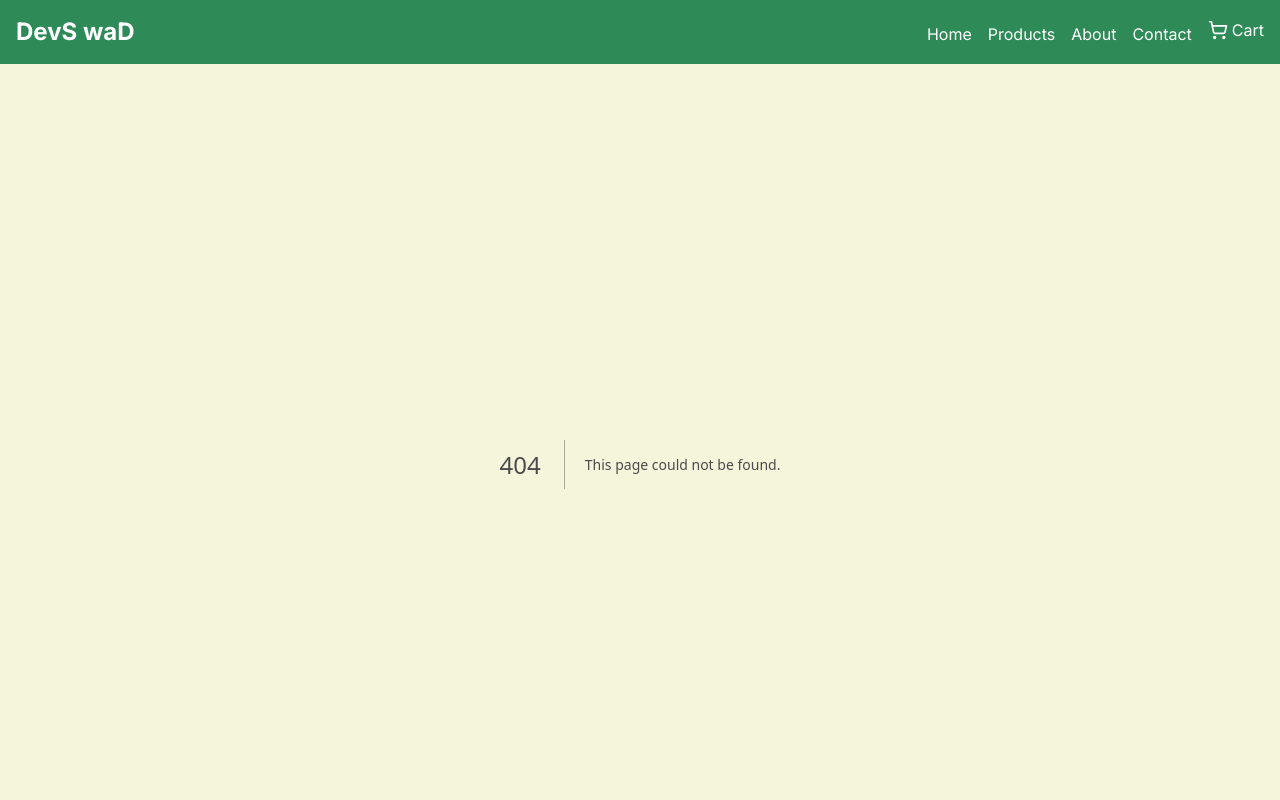
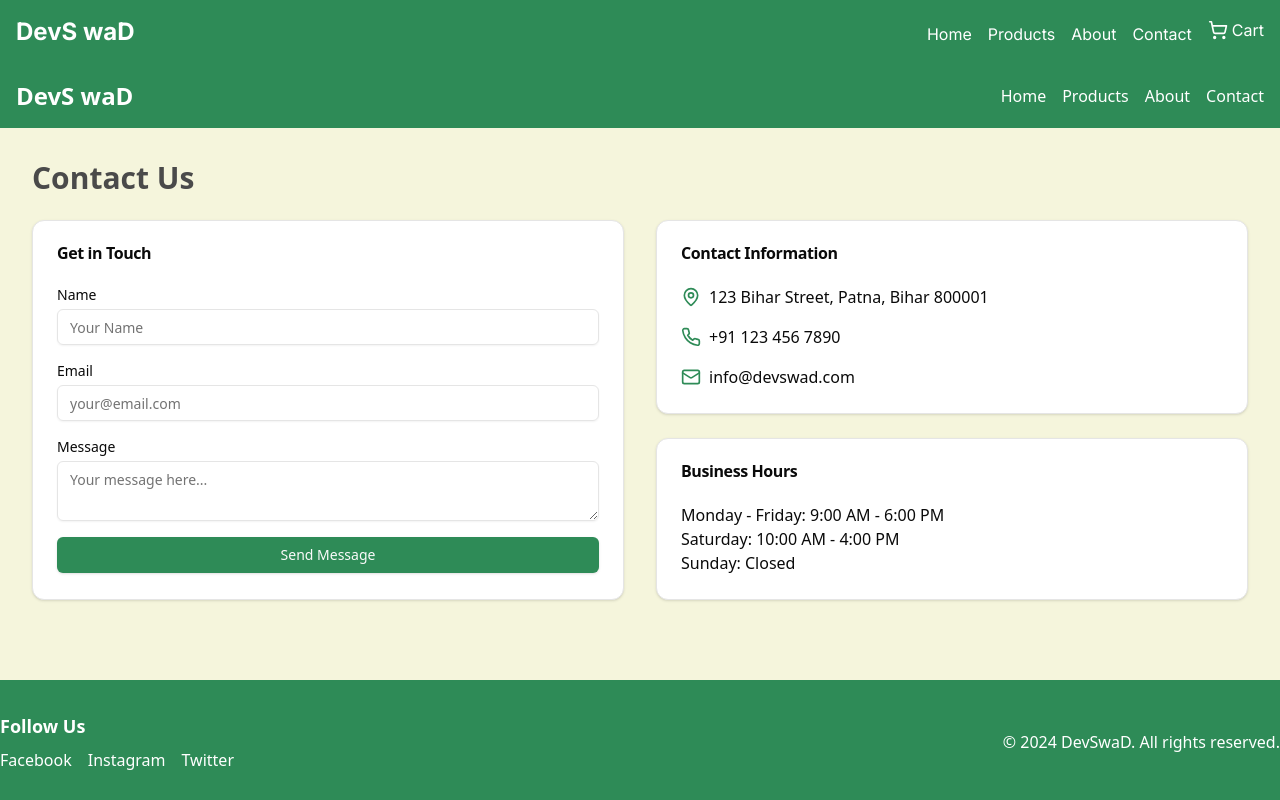
Before and after one commit to lokesh1jha/devswad, a Next.js app: page /contact in a window 1280 px wide. Before the commit this address had no page. Shown: the top 800 px of the page. Built offline with nearby package versions, Linux system fonts and the light colour scheme.

Commit message:
contacts and about us page added

```diff
--- a/src/app/api/create-checkout-session/route.ts
+++ b/src/api/create-checkout-session/route.ts
@@ -1,4 +1,5 @@
 import { stripe } from '@/app/lib/stripe'
+import { CartItem } from '@/app/types'
 import { NextResponse } from 'next/server'
 
 export async function POST(req: Request) {
@@ -7,7 +8,7 @@ export async function POST(req: Request) {
   try {
     const session = await stripe.checkout.sessions.create({
       payment_method_types: ['card'],
-      line_items: cart.map((item: any) => ({
+      line_items: cart.map((item: CartItem) => ({
         price_data: {
           currency: 'inr',
           product_data: {
@@ -23,7 +24,7 @@ export async function POST(req: Request) {
     })
 
     return NextResponse.json({ id: session.id })
-  } catch (err: any) {
-    return NextResponse.json({ statusCode: 500, message: err.message })
+  } catch (err) {
+    return NextResponse.json({ statusCode: 500, message: err })
   }
 }
--- a/src/app/(protected)/checkout/page.tsx
+++ b/src/app/(protected)/checkout/page.tsx
@@ -1,7 +1,7 @@
 'use client'
 
 import { useState } from 'react'
-import { useRouter } from 'next/navigation'
+// import { useRouter } from 'next/navigation'
 import { Button } from "@/components/ui/button"
 import { Input } from "@/components/ui/input"
 import { loadStripe } from '@stripe/stripe-js'
@@ -10,7 +10,7 @@ import { useCart } from '@/app/lib/utils'
 const stripePromise = loadStripe(process.env.NEXT_PUBLIC_STRIPE_PUBLISHABLE_KEY!)
 
 export default function CheckoutPage() {
-  const router = useRouter()
+  // const router = useRouter()
   const { cart, total } = useCart()
   const [loading, setLoading] = useState(false)
 
--- a/src/app/(protected)/orders/[id]/page.tsx
+++ b/src/app/(protected)/orders/[id]/page.tsx
@@ -1,12 +1,30 @@
-import { notFound } from 'next/navigation'
-import Image from 'next/image'
-import { getOrderById } from '@/app/lib/utils'
+import { notFound } from 'next/navigation';
+import Image from 'next/image';
+import { getOrderById } from '@/app/lib/utils';
+
+export interface CartItem {
+  id: string;
+  name: string;
+  price: string;
+  quantity: number;
+  image: string; // Assuming you have an image property for each item
+}
+
+// Your Order interface
+export interface Order {
+  id: string;
+  date: string;
+  status: string;
+  items: CartItem[]; // This should be an array of CartItem
+  total: string; // Assuming total is a string
+}
 
 export default function OrderPage({ params }: { params: { id: string } }) {
-  const order = getOrderById(params.id)
+  const order = getOrderById(params.id) as Order; // Cast to Order type
 
   if (!order) {
-    notFound()
+    notFound();
+    return null; // Return null to avoid rendering after notFound()
   }
 
   return (
@@ -16,7 +34,7 @@ export default function OrderPage({ params }: { params: { id: string } }) {
       <p className="mb-4">Status: {order.status}</p>
       <h2 className="text-2xl font-semibold mb-4">Items</h2>
       <div className="space-y-4">
-        {order.items.map((item: any) => (
+        {order.items.map((item: CartItem) => (
           <div key={item.id} className="flex items-center space-x-4">
             <Image src={item.image} alt={item.name} width={80} height={80} className="rounded-md" />
             <div>
@@ -29,5 +47,5 @@ export default function OrderPage({ params }: { params: { id: string } }) {
       </div>
       <p className="text-xl font-semibold mt-6">Total: {order.total}</p>
     </div>
-  )
+  );
 }
--- a/src/app/(protected)/orders/page.tsx
+++ b/src/app/(protected)/orders/page.tsx
@@ -1,3 +1,4 @@
+"use client"
 import Link from 'next/link'
 import { Button } from "@/components/ui/button"
 import { getOrders } from '@/app/lib/utils'
@@ -9,7 +10,7 @@ export default function OrdersPage() {
     <div className="container mx-auto p-8">
       <h1 className="text-3xl font-bold mb-6">Your Orders</h1>
       {orders.length === 0 ? (
-        <p>You haven't placed any orders yet. <Link href="/products" className="text-[#2E8B57] hover:underline">Start shopping</Link></p>
+        <p>You haven&apos;t placed any orders yet. <Link href="/products" className="text-[#2E8B57] hover:underline">Start shopping</Link></p>
       ) : (
         <div className="space-y-4">
           {orders.map((order) => (
--- /dev/null
+++ b/src/app/(public)/about/page.tsx
@@ -0,0 +1,94 @@
+import React from 'react'
+import Link from 'next/link'
+import { Card, CardContent, CardHeader, CardTitle } from "@/components/ui/card"
+
+export default function AboutPage() {
+  return (
+    <div className="min-h-screen bg-[#F5F5DC] text-[#4A4A4A] font-sans">
+      <header className="bg-[#2E8B57] p-4 text-white">
+        <nav className="container mx-auto flex justify-between items-center">
+          <h1 className="text-2xl font-bold">DevSwaD</h1>
+          <div className="space-x-4">
+            <Link href="/" className="hover:underline">Home</Link>
+            <Link href="/products" className="hover:underline">Products</Link>
+            <Link href="/about" className="hover:underline">About</Link>
+            <Link href="/contact" className="hover:underline">Contact</Link>
+          </div>
+        </nav>
+      </header>
+
+      <main className="container mx-auto p-8">
+        <h2 className="text-3xl font-bold mb-6">About DevSwaD</h2>
+
+        <div className="grid md:grid-cols-2 gap-8 mb-12">
+          <div>
+            <img
+              src="/placeholder.svg?height=400&width=600&text=Our+Story"
+              alt="Our Story"
+              className="w-full h-auto rounded-lg shadow-lg"
+            />
+          </div>
+          <div>
+            <h3 className="text-2xl font-semibold mb-4">Our Story</h3>
+            <p className="mb-4">
+              DevSwaD was born out of a passion for preserving and sharing the authentic flavors of Bihar.
+              Our journey began in the heart of Bihar, where we witnessed the rich culinary traditions
+              passed down through generations.
+            </p>
+            <p>
+              Inspired by the unique tastes and nutritional value of traditional Bihari cuisine,
+              we set out on a mission to bring these flavors to homes across India and beyond.
+            </p>
+          </div>
+        </div>
+
+        <Card className="mb-12">
+          <CardHeader>
+            <CardTitle>Our Mission</CardTitle>
+          </CardHeader>
+          <CardContent>
+            <p>
+              At DevSwaD, our mission is to celebrate and promote the rich culinary heritage of Bihar
+              while supporting local farmers and artisans. We strive to deliver premium quality,
+              authentic Bihari products that not only tantalize taste buds but also contribute to
+              the well-being of our customers and communities.
+            </p>
+          </CardContent>
+        </Card>
+
+        <h3 className="text-2xl font-semibold mb-4">Our Values</h3>
+        <div className="grid md:grid-cols-3 gap-8">
+          {['Authenticity', 'Quality', 'Sustainability'].map((value, index) => (
+            <Card key={index}>
+              <CardHeader>
+                <CardTitle>{value}</CardTitle>
+              </CardHeader>
+              <CardContent>
+                <p>
+                  We are committed to {value.toLowerCase()} in every aspect of our business,
+                  from sourcing ingredients to delivering products to your doorstep.
+                </p>
+              </CardContent>
+            </Card>
+          ))}
+        </div>
+      </main>
+
+      <footer className="bg-[#2E8B57] text-white py-8 mt-12">
+        <div className="container mx-auto flex justify-between items-center">
+          <div>
+            <h3 className="text-lg font-semibold mb-2">Follow Us</h3>
+            <div className="flex space-x-4">
+              <a href="#" className="hover:text-[#F5F5DC]">Facebook</a>
+              <a href="#" className="hover:text-[#F5F5DC]">Instagram</a>
+              <a href="#" className="hover:text-[#F5F5DC]">Twitter</a>
+            </div>
+          </div>
+          <div>
+            <p>&copy; 2024 DevSwaD. All rights reserved.</p>
+          </div>
+        </div>
+      </footer>
+    </div>
+  )
+}
--- /dev/null
+++ b/src/app/(public)/contact/page.tsx
@@ -0,0 +1,105 @@
+import React from 'react'
+import Link from 'next/link'
+import { Button } from "@/components/ui/button"
+import { Card, CardContent, CardHeader, CardTitle } from "@/components/ui/card"
+import { Input } from "@/components/ui/input"
+import { Textarea } from "@/components/ui/textarea"
+import { MapPin, Phone, Mail } from 'lucide-react'
+
+export default function ContactPage() {
+  return (
+    <div className="min-h-screen bg-[#F5F5DC] text-[#4A4A4A] font-sans">
+      <header className="bg-[#2E8B57] p-4 text-white">
+        <nav className="container mx-auto flex justify-between items-center">
+          <h1 className="text-2xl font-bold">DevS waD</h1>
+          <div className="space-x-4">
+            <Link href="/" className="hover:underline">Home</Link>
+            <Link href="/products" className="hover:underline">Products</Link>
+            <Link href="/about" className="hover:underline">About</Link>
+            <Link href="/contact" className="hover:underline">Contact</Link>
+          </div>
+        </nav>
+      </header>
+
+      <main className="container mx-auto p-8">
+        <h2 className="text-3xl font-bold mb-6">Contact Us</h2>
+
+        <div className="grid md:grid-cols-2 gap-8">
+          <Card>
+            <CardHeader>
+              <CardTitle>Get in Touch</CardTitle>
+            </CardHeader>
+            <CardContent>
+              <form className="space-y-4">
+                <div>
+                  <label htmlFor="name" className="block text-sm font-medium mb-1">Name</label>
+                  <Input id="name" placeholder="Your Name" />
+                </div>
+                <div>
+                  <label htmlFor="email" className="block text-sm font-medium mb-1">Email</label>
+                  <Input id="email" type="email" placeholder="your@email.com" />
+                </div>
+                <div>
+                  <label htmlFor="message" className="block text-sm font-medium mb-1">Message</label>
+                  <Textarea id="message" placeholder="Your message here..." />
+                </div>
+                <Button type="submit" className="w-full bg-[#2E8B57] hover:bg-[#228B22]">Send Message</Button>
+              </form>
+            </CardContent>
+          </Card>
+
+          <div>
+            <Card className="mb-6">
+              <CardHeader>
+                <CardTitle>Contact Information</CardTitle>
+              </CardHeader>
+              <CardContent>
+                <div className="space-y-4">
+                  <div className="flex items-center">
+                    <MapPin className="mr-2 h-5 w-5 text-[#2E8B57]" />
+                    <p>123 Bihar Street, Patna, Bihar 800001</p>
+                  </div>
+                  <div className="flex items-center">
+                    <Phone className="mr-2 h-5 w-5 text-[#2E8B57]" />
+                    <p>+91 123 456 7890</p>
+                  </div>
+                  <div className="flex items-center">
+                    <Mail className="mr-2 h-5 w-5 text-[#2E8B57]" />
+                    <p>info@devswad.com</p>
+                  </div>
+                </div>
+              </CardContent>
+            </Card>
+
+            <Card>
+              <CardHeader>
+                <CardTitle>Business Hours</CardTitle>
+              </CardHeader>
+              <CardContent>
+                <p>Monday - Friday: 9:00 AM - 6:00 PM</p>
+                <p>Saturday: 10:00 AM - 4:00 PM</p>
+                <p>Sunday: Closed</p>
+              </CardContent>
+            </Card>
+          </div>
+        </div>
+      </main>
+
+      <footer className="bg-[#2E8B57] text-white py-8 mt-12">
+        <div className="container mx-auto flex justify-between items-center">
+          <div>
+            <h3 className="text-lg font-semibold mb-2">Follow Us</h3>
+            <div className="flex space-x-4">
+              <a href="#" className="hover:text-[#F5F5DC]">Facebook</a>
+              <a href="#" className="hover:text-[#F5F5DC]">Instagram</a>
+              <a href="#" className="hover:text-[#F5F5DC]">Twitter</a>
+            </div>
+          </div>
+          <div>
+            <p>&copy; 2024 DevSwaD. All rights reserved.</p>
+          </div>
+        </div>
+      </footer>
+    </div>
+  )
+}
--- a/src/app/(public)/products/[id]/page.tsx
+++ b/src/app/(public)/products/[id]/page.tsx
@@ -1,8 +1,9 @@
+"use client"
 import { notFound } from 'next/navigation'
 import Image from 'next/image'
 import { Button } from "@/components/ui/button"
 import { Star } from 'lucide-react'
-import { getProductById } from '@/app/lib/utils'
+import { getProductById }  from '@/app/lib/utils'
 
 export default function ProductPage({ params }: { params: { id: string } }) {
   const product = getProductById(params.id)
--- a/src/app/(public)/products/page.tsx
+++ b/src/app/(public)/products/page.tsx
@@ -1,3 +1,4 @@
+"use client"
 import ProductList from "@/components/ProductList"
 import { Tabs, TabsContent, TabsList, TabsTrigger } from "@/components/ui/tabs"
 
--- a/src/app/page.tsx
+++ b/src/app/page.tsx
@@ -1,3 +1,4 @@
+"use client"
 import Link from 'next/link'
 import { Button } from "@/components/ui/button"
 import { Card, CardContent, CardHeader, CardTitle } from "@/components/ui/card"
@@ -24,7 +25,7 @@ export default function HomePage() {
             </CardTitle>
           </CardHeader>
           <CardContent>
-            <p>Our products are made from the finest ingredients, sourced directly from Bihar's fertile lands.</p>
+            <p>Our products are made from the finest ingredients, sourced directly from Bihar&apos;s fertile lands.</p>
           </CardContent>
         </Card>
         <Card>
--- a/src/components/ProductList.tsx
+++ b/src/components/ProductList.tsx
@@ -7,7 +7,7 @@ export default function ProductList({ category, featured }: { category?: string,
 
   return (
     <div className="grid md:grid-cols-3 gap-8">
-      {products.map((product: any) => (
+      {products.map((product: Product) => (
         <ProductCard key={product.id} product={product} />
       ))}
     </div>
--- a/src/components/ui/input.tsx
+++ b/src/components/ui/input.tsx
@@ -1,12 +1,8 @@
-import * as React from "react"
+import * as React from "react";
+import { cn } from "@/lib/utils";
 
-import { cn } from "@/lib/utils"
-
-export interface InputProps
-  extends React.InputHTMLAttributes<HTMLInputElement> {}
-
-const Input = React.forwardRef<HTMLInputElement, InputProps>(
-  ({ className, type, ...props }, ref) => {
+const Input = React.forwardRef<HTMLInputElement, React.InputHTMLAttributes<HTMLInputElement>>(
+  ({ className, type = "text", ...props }, ref) => {
     return (
       <input
         type={type}
@@ -17,9 +13,9 @@ const Input = React.forwardRef<HTMLInputElement, InputProps>(
         ref={ref}
         {...props}
       />
-    )
+    );
   }
-)
-Input.displayName = "Input"
+);
+Input.displayName = "Input";
 
-export { Input }
+export { Input };
--- a/src/components/ui/textarea.tsx
+++ b/src/components/ui/textarea.tsx
@@ -1,11 +1,7 @@
-import * as React from "react"
+import * as React from "react";
+import { cn } from "@/lib/utils";
 
-import { cn } from "@/lib/utils"
-
-export interface TextareaProps
-  extends React.TextareaHTMLAttributes<HTMLTextAreaElement> {}
-
-const Textarea = React.forwardRef<HTMLTextAreaElement, TextareaProps>(
+const Textarea = React.forwardRef<HTMLTextAreaElement, React.TextareaHTMLAttributes<HTMLTextAreaElement>>(
   ({ className, ...props }, ref) => {
     return (
       <textarea
@@ -16,9 +12,9 @@ const Textarea = React.forwardRef<HTMLTextAreaElement, TextareaProps>(
         ref={ref}
         {...props}
       />
-    )
+    );
   }
-)
-Textarea.displayName = "Textarea"
+);
+Textarea.displayName = "Textarea";
 
-export { Textarea }
+export { Textarea };
```
